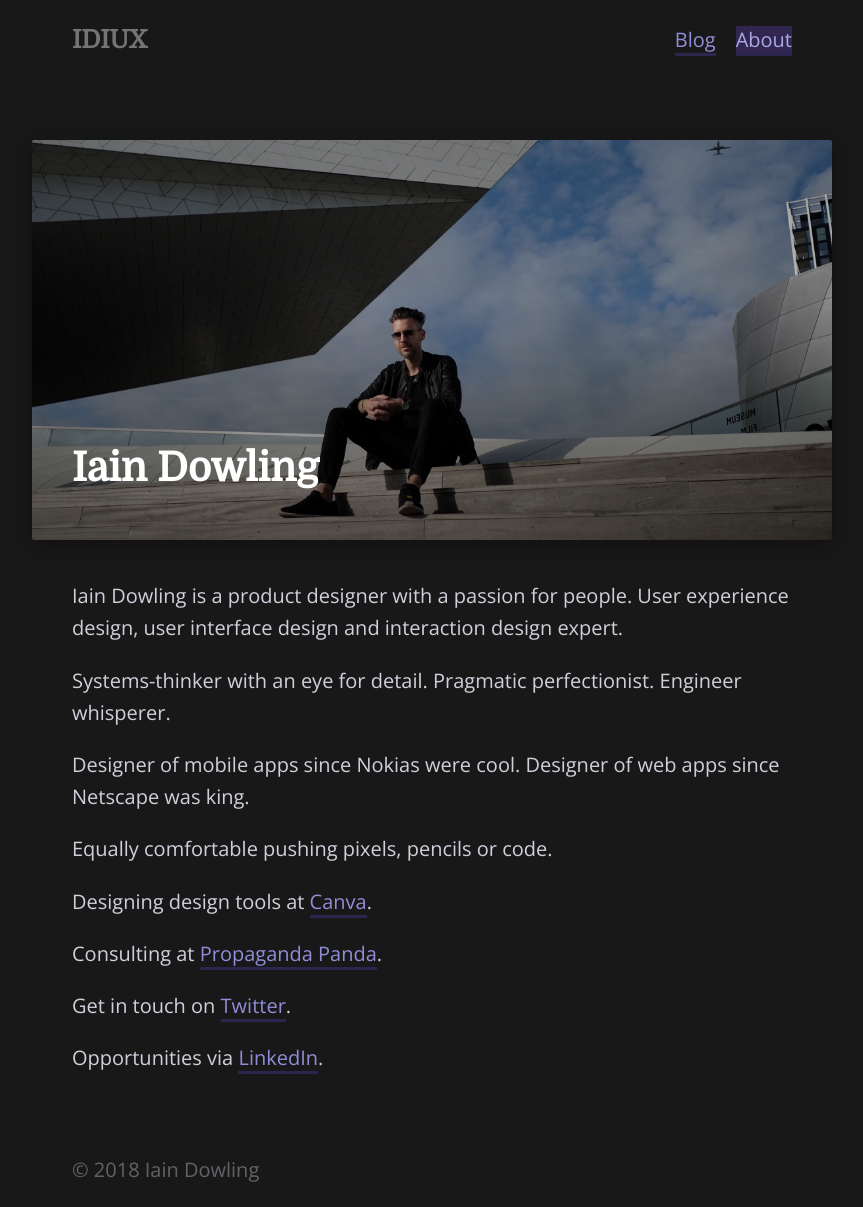
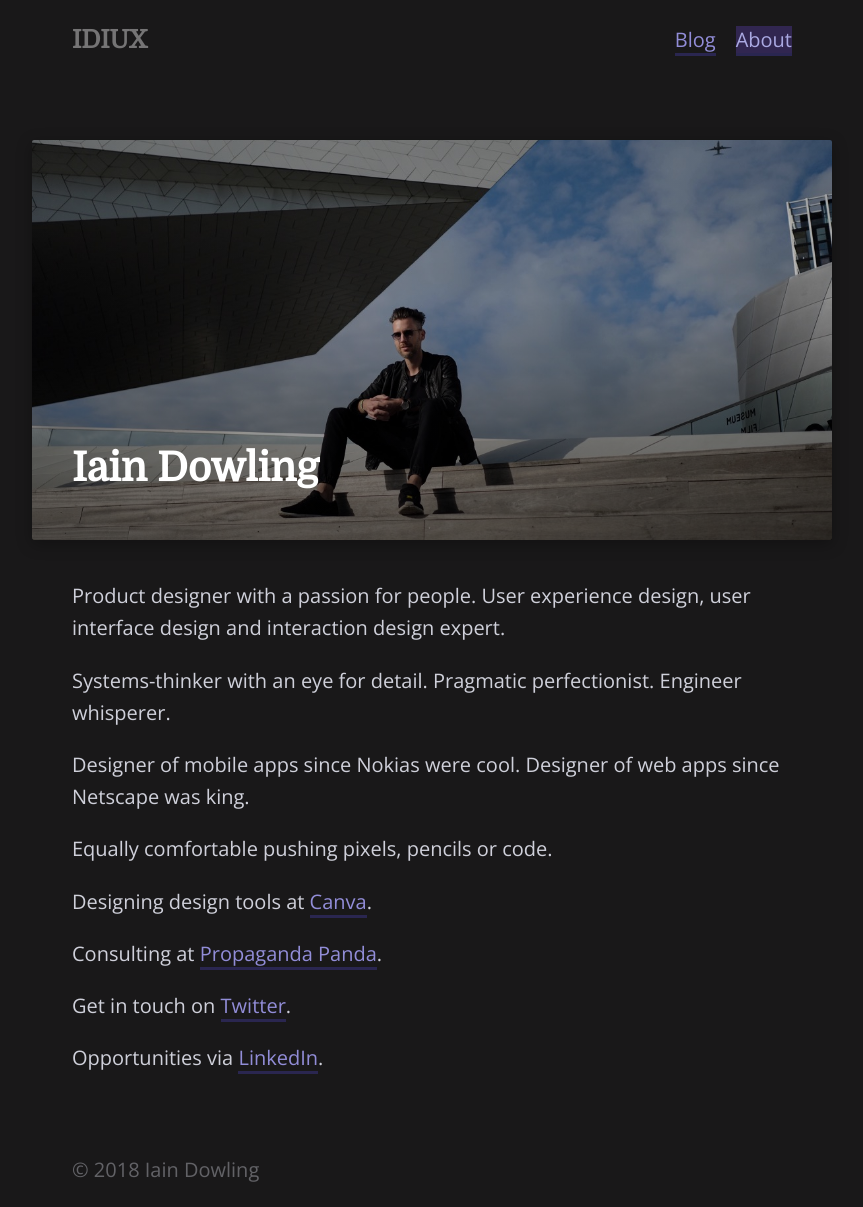
Before and after one commit to IDIUX/idiux.github.io, a Jekyll site: the page built from about.md, in a window 1280 px wide. Shown: the whole page, without its empty margins (208-1071 px from the left). Built offline with Jekyll 4.4.1, drawn with Linux system fonts in a browser that asks for light colours; nearby versions of some CDN libraries; Markdown is read by kramdown in place of the engine named in the settings.

Commit message:
About copy change

```diff
--- a/about.md
+++ b/about.md
@@ -4,7 +4,7 @@
 related_image: /public/images/banner-about-amsterdam.jpg
 ---
 
-Iain Dowling is a product designer with a passion for people. User experience design, user interface design and interaction design expert.
+Product designer with a passion for people. User experience design, user interface design and interaction design expert.
 
 Systems-thinker with an eye for detail. Pragmatic perfectionist. Engineer whisperer.
 
```
